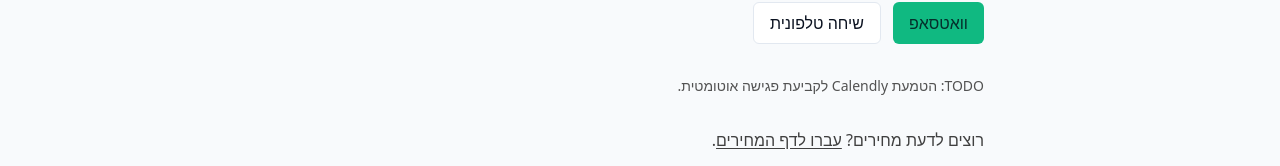
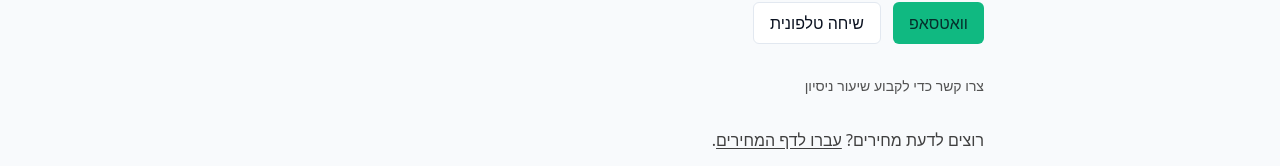
Before and after one commit to doronc36-rgb/guitar-lessons, a Next.js app: page /booking in a window 1280 px wide. Shown: the part 281-447 px from the top of the page. Built offline with nearby package versions, Linux system fonts and the light colour scheme; no server answers.

Commit message:
Fix multiple issues: testimonials footer link, remove Calendly todo, add colorful gradient backgrounds to info boxes with left borders

```diff
--- a/src/app/HomeClient.tsx
+++ b/src/app/HomeClient.tsx
@@ -39,21 +39,21 @@ export default function HomeClient() {
 
       <Container className="mt-12">
         <div className="grid gap-8 md:grid-cols-3">
-          <Section id="about" title={t.home.fitFor.title}>
+          <Section id="about" title={t.home.fitFor.title} className="border-l-4 border-blue-500 bg-gradient-to-br from-blue-50 to-blue-100 dark:from-blue-900/20 dark:to-blue-800/20">
             <ul className="list-disc pr-6 mt-1 text-[color:var(--foreground)] space-y-1">
               {t.home.fitFor.items.map((item) => (
                 <li key={item}>{item}</li>
               ))}
             </ul>
           </Section>
-          <Section title={t.home.whatYouGet.title} intro={t.marketing.features.subtitle}>
+          <Section title={t.home.whatYouGet.title} intro={t.marketing.features.subtitle} className="border-l-4 border-green-500 bg-gradient-to-br from-green-50 to-green-100 dark:from-green-900/20 dark:to-green-800/20">
             <ul className="list-disc pr-6 mt-1 text-[color:var(--foreground)] space-y-1">
               {t.home.whatYouGet.items.map((item) => (
                 <li key={item}>{item}</li>
               ))}
             </ul>
           </Section>
-          <Section title={t.home.howItWorks.title}>
+          <Section title={t.home.howItWorks.title} className="border-l-4 border-orange-500 bg-gradient-to-br from-orange-50 to-orange-100 dark:from-orange-900/20 dark:to-orange-800/20">
             <ol className="list-decimal pr-6 mt-1 text-[color:var(--foreground)] space-y-1">
               {t.home.howItWorks.steps.map((step) => (
                 <li key={step}>{step}</li>
--- a/src/app/booking/BookingClient.tsx
+++ b/src/app/booking/BookingClient.tsx
@@ -24,7 +24,7 @@ export default function BookingClient() {
         </Button>
       </div>
 
-      <p className="text-sm text-neutral-600">{t.booking.todo}</p>
+      <p className="text-sm text-neutral-600">{t.booking.callToAction}</p>
 
       <p className="text-neutral-700">
         {t.booking.wantPrices}{" "}
--- a/src/i18n/locales/en.ts
+++ b/src/i18n/locales/en.ts
@@ -168,7 +168,7 @@ export const en = {
       "Gear guidance and home practice",
       "Flexible scheduling and location",
     ],
-    todo: "TODO: integrate Calendly",
+    callToAction: "Contact us to schedule a trial lesson",
     linkPrices: "Go to prices",
     wantPrices: "Want to know prices?",
   },
--- a/src/i18n/locales/he.ts
+++ b/src/i18n/locales/he.ts
@@ -168,7 +168,7 @@ export const he = {
       'הכוונה לציוד ואימון בבית',
       'גמישות בזמנים ובמיקום',
     ],
-    todo: 'TODO: הטמעת Calendly לקביעת פגישה אוטומטית.',
+    callToAction: 'צרו קשר כדי לקבוע שיעור ניסיון',
     linkPrices: 'עברו לדף המחירים',
     wantPrices: 'רוצים לדעת מחירים?',
   },
```
